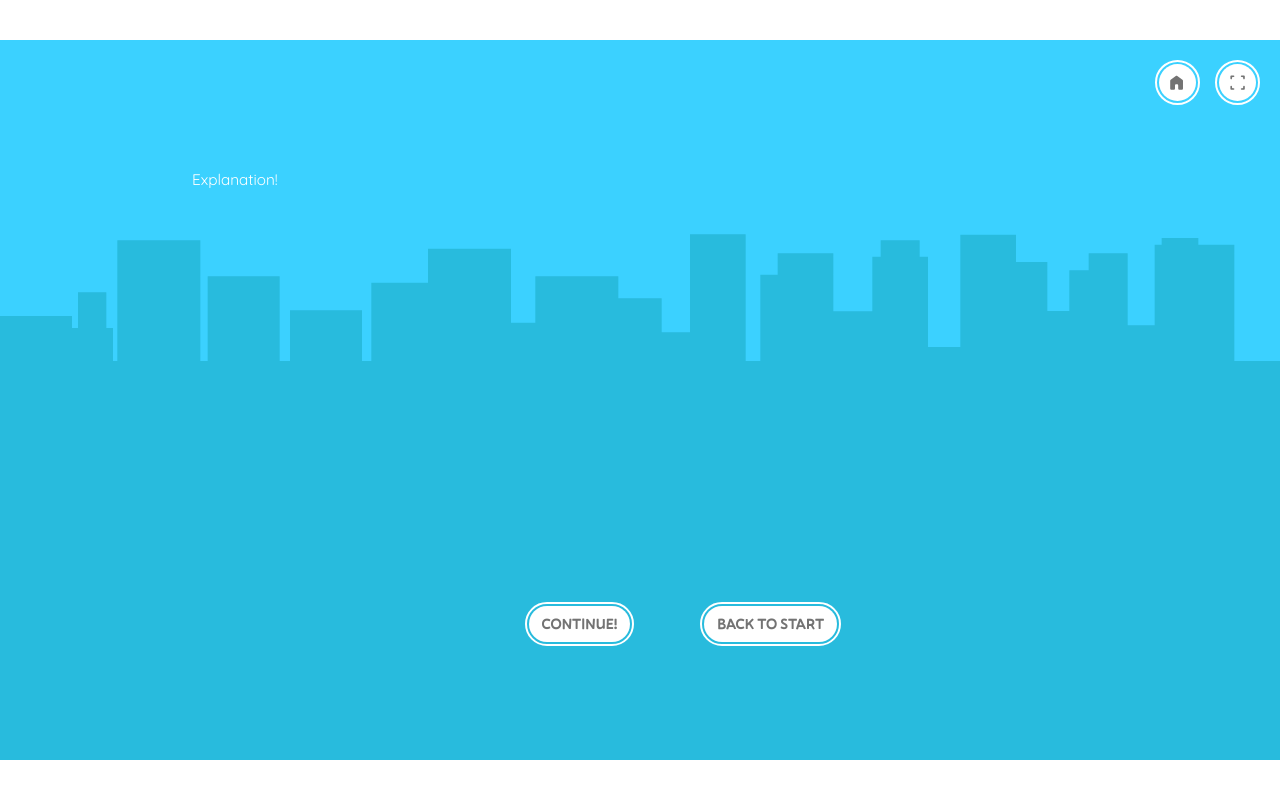
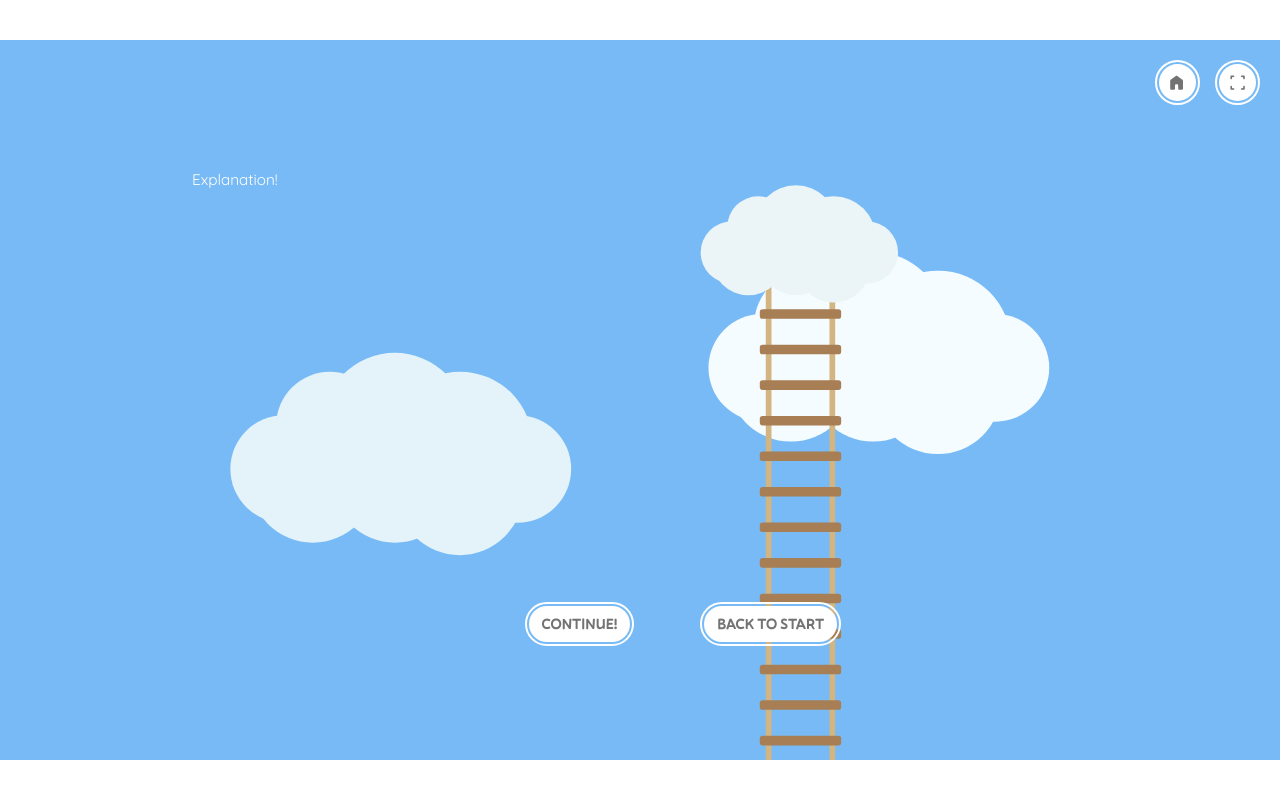
Before and after one commit to m-m-mic/reactville, a React (Vite) app: page / in a window 1280 px wide. Both pictures are taken after a click on the button "START THE TOUR!". Built offline with nearby package versions, Linux system fonts and the light colour scheme.

Commit message:
added ladder and changed colors

```diff
--- a/src/components/RvBackground/RvBackground.component.tsx
+++ b/src/components/RvBackground/RvBackground.component.tsx
@@ -1,4 +1,5 @@
 import RvCityBackground from "./RvCityBackground.svg?react";
+import RvCityLadder from "./RvCityLadder.svg?react";
 import "./RvBackground.style.css";
 import { useContext } from "react";
 import { SlideStackContext } from "@/context/providers/SlideStackContext.provider";
@@ -53,7 +54,7 @@ export default function RvBackground() {
 
   return (
     <>
-      <div className={getCityLadderClass()}></div>
+      <RvCityLadder className={getCityLadderClass()} />
       <RvCityBackground className={getCityBackgroundClass()} />
       <div className={getCityMountainsClass()}></div>
       <div className={getCitySkyClass()}></div>
--- a/src/components/RvBackground/RvBackground.style.css
+++ b/src/components/RvBackground/RvBackground.style.css
@@ -2,10 +2,53 @@
   position: absolute;
   left: 50%;
   top: 50%;
-  transform: translate(-50%, -50%) scale(1);
+  transform: translate(-50%, -50%);
   width: 100cqw;
   height: 100cqh;
   z-index: 3;
+  transition: fill var(--main-transition-duration) ease, transform var(--main-transition-duration) ease, visibility 800ms, opacity 800ms ease;
+  fill: #55B2FF;
+
+  &.out-of-frame {
+    transform: translate(-50%, 30%);
+  }
+
+  &.hidden {
+    visibility: hidden;
+    opacity: 0;
+  }
+
+  &.boilerplate {
+    fill: #44894F;
+  }
+
+  &.tourPages {
+    fill: #72B7F1;
+  }
+
+  &.tourComponents {
+    fill: #EDC479;
+  }
+
+  &.tourStyles {
+    fill: #EB8B5F;
+  }
+
+  &.tourStore {
+    fill: #FF9A9A;
+  }
+
+  &.tourRequests {
+    fill: #AA66AB;
+  }
+
+  &.tourShared {
+    fill: #5F64BC;
+  }
+
+  &.result {
+    fill: #498656;
+  }
 }
 
 .city-sky {
@@ -16,20 +59,76 @@
   width: 100cqw;
   height: 100cqh;
   z-index: 2;
-  background: #3bd1ff;
+  background-color: #3bd1ff;
+  transition: background-color var(--main-transition-duration) ease;
+
+  &.explanation {
+    background-color: #77BAF5;
+  }
+
+  &.boilerplate {
+    background-color: #7BD089;
+  }
+
+  &.tourPages {
+    background-color: #BBDAF3;
+  }
+
+  &.tourComponents {
+    background-color: #EFD7AB;
+  }
+
+  &.tourStyles {
+    background-color: #F0B194;
+  }
+
+  &.tourStore {
+    background-color: #FF7C7C;
+  }
+
+  &.tourRequests {
+    background-color: #854B86;
+  }
+
+  &.tourShared {
+    background-color: #494C86;
+  }
+
+  &.result {
+    background-color: #498656;
+  }
 }
 
 .city-ladder {
+  position: absolute;
+  left: 50%;
+  top: 50%;
+  transform: translate(-50%,8%) scale(2);
+  width: 100cqw;
+  height: 100cqh;
+  z-index: 4;
+  visibility: hidden;
   transition:
     opacity 300ms ease,
-    visibility 300ms;
+    visibility 800ms,
+    transform 800ms ease-out;
 
   &.out-of-frame {
-    transform: translate(0, -200%);
+    transform: translate(-50%,80%) scale(2);
+  }
+
+  &.middle-section {
+    transition-delay: 0s,0s,800ms;
+    visibility: visible;
   }
 
   &.bottom-section {
-    transform: translate(0, 20%);
+    transform: translate(-50%,-127%) scale(2);
+    visibility: visible;
+    transition:
+    opacity 300ms ease,
+    visibility 300ms,
+    transform var(--main-transition-duration) ease-out;
   }
 
   &.hidden {
```
Also changed, not shown: src/components/RvBackground/RvCityBackground.svg, src/components/RvBackground/RvCityLadder.svg (added).
